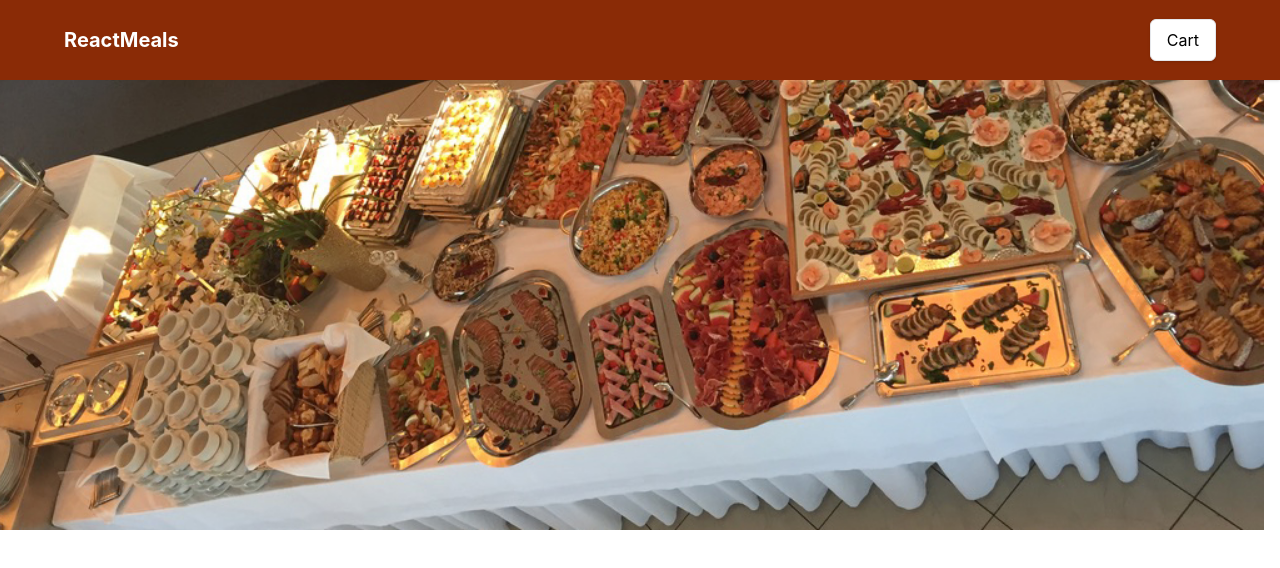
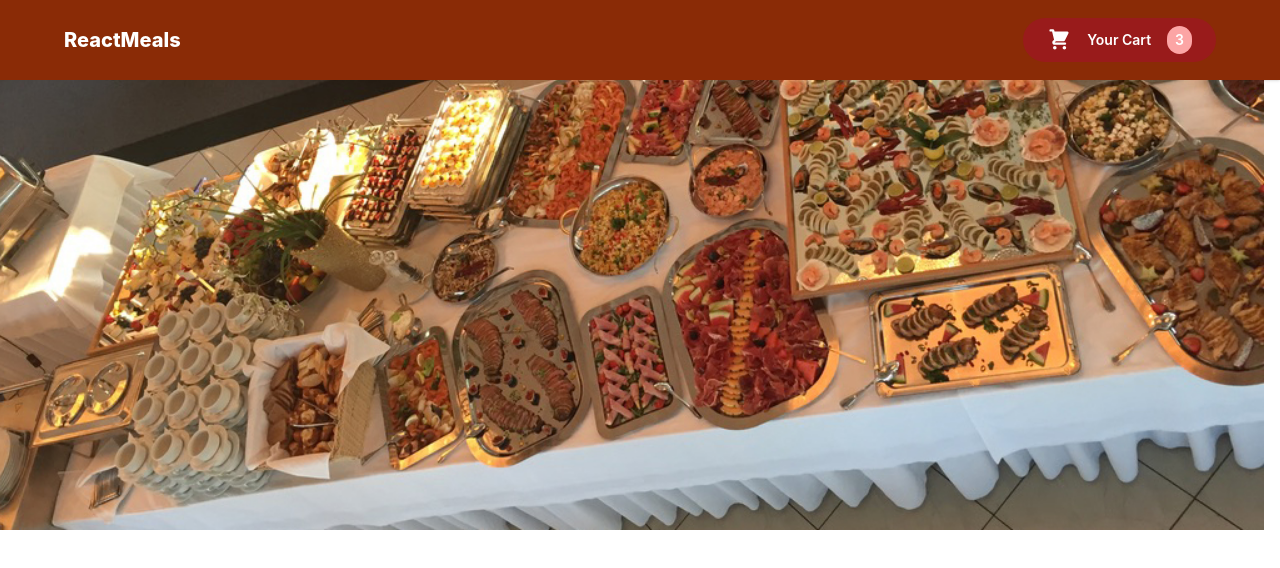
Before and after one commit to hosseinghs/ordering-food-react-app, a React (Create React App) app: page / in a window 1280 px wide. Shown: the top 568 px of the page. Built offline with nearby package versions, Linux system fonts and the light colour scheme.

Commit message:
CartIcon HeaderCartBtn components added

```diff
--- /dev/null
+++ b/src/components/Cart/CartIcon.js
@@ -0,0 +1,15 @@
+const CartIcon = () => {
+  return (
+    <div className="w-6 h-6">
+      <svg
+        xmlns="http://www.w3.org/2000/svg"
+        viewBox="0 0 20 20"
+        fill="currentColor"
+      >
+        <path d="M3 1a1 1 0 000 2h1.22l.305 1.222a.997.997 0 00.01.042l1.358 5.43-.893.892C3.74 11.846 4.632 14 6.414 14H15a1 1 0 000-2H6.414l1-1H14a1 1 0 00.894-.553l3-6A1 1 0 0017 3H6.28l-.31-1.243A1 1 0 005 1H3zM16 16.5a1.5 1.5 0 11-3 0 1.5 1.5 0 013 0zM6.5 18a1.5 1.5 0 100-3 1.5 1.5 0 000 3z" />
+      </svg>
+    </div>
+  );
+};
+
+export default CartIcon;
--- a/src/components/Layout/Header.js
+++ b/src/components/Layout/Header.js
@@ -1,13 +1,11 @@
+import HeaderCartBtn from "./HeaderCartBtn";
 import MealsImg from "../../assets/img/meals.jpg";
-
 const Header = () => {
   return (
     <>
       <header className="w-full h-20 flex items-center justify-between px-16 bg-[#8a2b06] text-white shadow z-10">
-        <h1 className="text-xl font-bold">ReactMeals</h1>
-        <button className="bg-white text-black px-4 py-2 rounded-md border shadow ">
-          Cart
-        </button>
+        <h1 className="text-xl font-extrabold">ReactMeals</h1>
+        <HeaderCartBtn />
       </header>
       <div className=" overflow-hidden z-0">
         <img
--- /dev/null
+++ b/src/components/Layout/HeaderCartBtn.js
@@ -0,0 +1,16 @@
+import CartIcon from "../Cart/CartIcon";
+const HeaderCartBtn = () => {
+  return (
+    <button className="flex items-center px-6 py-2 bg-red-800 rounded-full">
+      <span>
+        <CartIcon />
+      </span>
+      <span className="text-sm font-semibold mx-4">Your Cart</span>
+      <span className="text-sm font-semibold rounded-full bg-red-300 px-2 py-1">
+        3
+      </span>
+    </button>
+  );
+};
+
+export default HeaderCartBtn;
```
